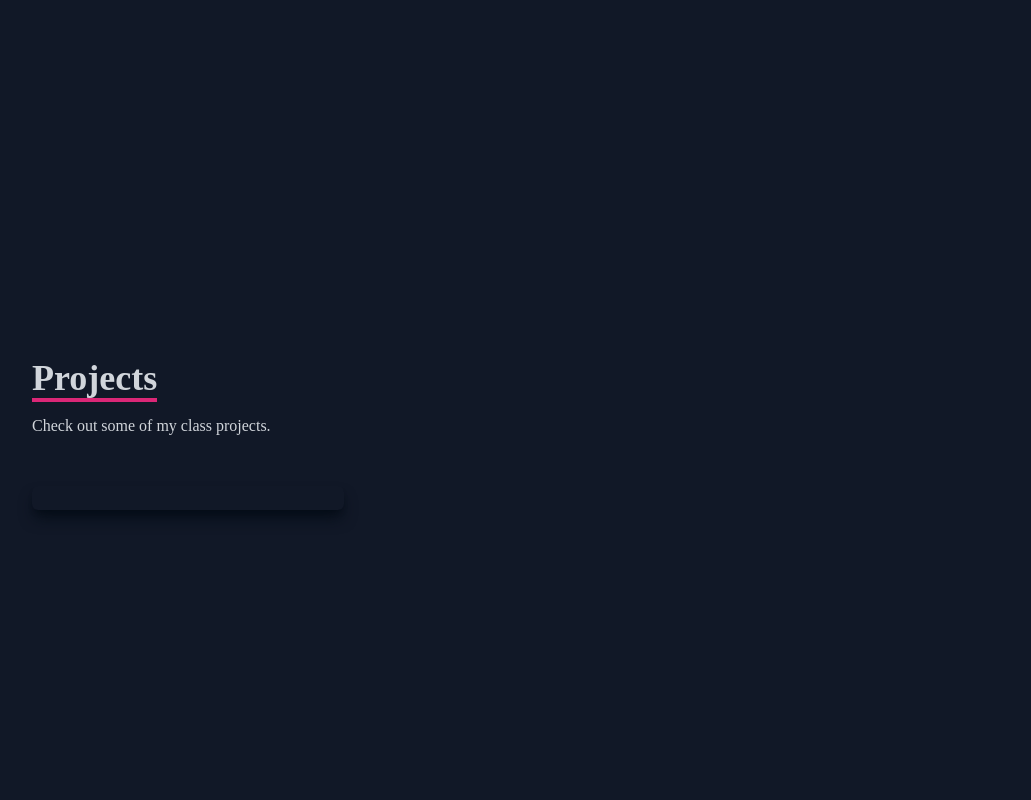
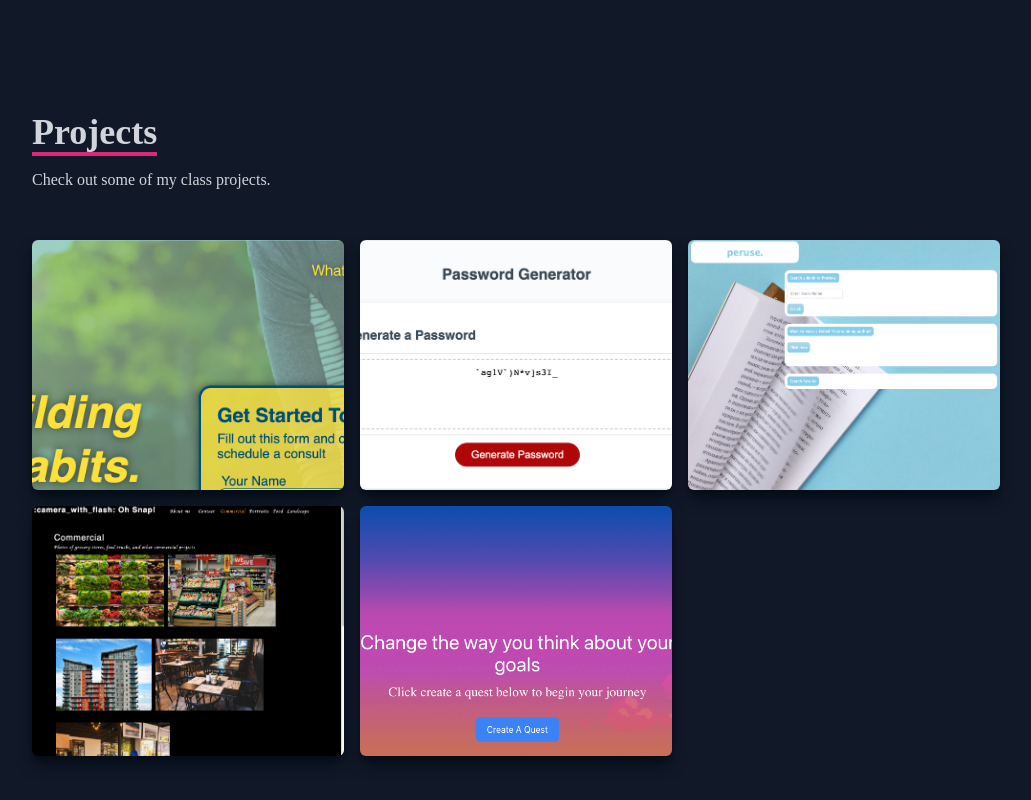
Before and after one commit to kylieogg/kylieogg-portfolio-react, a React (Create React App) app: page / in a window 1280 px wide. Shown: the part 2366-3166 px from the top of the page, without its empty margins (124-1155 px from the left). Built offline with nearby package versions, Linux system fonts and the light colour scheme.

Commit message:
updated cards for projects section to include photos and buttons

```diff
--- a/src/components/Projects.jsx
+++ b/src/components/Projects.jsx
@@ -1,4 +1,9 @@
-import React from 'react'
+import React from 'react';
+import Run from '../assets/run-buddy-image.png';
+import Password from '../assets/password-generator.png';
+import Peruse from '../assets/peruse.png';
+import Photo from '../assets/photo-port.png';
+import Awake from '../assets/awake.png';
 
 const Projects = () => {
   return (
@@ -9,24 +14,116 @@ const Projects = () => {
                 <p className='py-4'>Check out some of my class projects.</p>
             </div>
 
+            {/* Container */}
             <div className='grid sm:grid-cols-2 md:grid-cols-3 gap-4'>
-                <div className='shadow-lg shadow-[#040c16] group container rounded-md flex justify-center items-center mx-auto content-div'>
+
+                {/* Grid Item */}
+                <div
+                style={{backgroundImage: `url(${Run})`}}
+                className='shadow-lg shadow-[#040c16] group container rounded-md flex justify-center items-center mx-auto content-div'
+                >
 
                     {/* Hover Effects */}
-                    <div>
-                        <span>
-
+                    <div className='opacity-0 group-hover:opacity-100'>
+                        <span className='text-2xl font-bold text-white tracking-wider'>
+                            HTML/CSS Application
                         </span>
-                        <div>
+                        <div className='pt-8 text-center'>
                             <a href="/">
-                                <button></button>
+                                <button className='text-center rounded-lg px-4 py-3 m-2 bg-white text-gray-700 font-bold text-lg'>Demo</button>
                             </a>
                             <a href="/">
-                                <button></button>
+                                <button className='text-center rounded-lg px-4 py-3 m-2 bg-white text-gray-700 font-bold text-lg'>Repository</button>
                             </a>
                         </div>
                     </div>
                 </div>
+
+                <div
+                style={{backgroundImage: `url(${Password})`}}
+                className='shadow-lg shadow-[#040c16] group container rounded-md flex justify-center items-center mx-auto content-div'
+                >
+
+                    {/* Hover Effects */}
+                    <div className='opacity-0 group-hover:opacity-100'>
+                        <span className='text-2xl font-bold text-white tracking-wider'>
+                            JavaScript Application
+                        </span>
+                        <div className='pt-8 text-center'>
+                            <a href="/">
+                                <button className='text-center rounded-lg px-4 py-3 m-2 bg-white text-gray-700 font-bold text-lg'>Demo</button>
+                            </a>
+                            <a href="/">
+                                <button className='text-center rounded-lg px-4 py-3 m-2 bg-white text-gray-700 font-bold text-lg'>Repository</button>
+                            </a>
+                        </div>
+                    </div>
+                </div>
+
+                <div
+                style={{backgroundImage: `url(${Peruse})`}}
+                className='shadow-lg shadow-[#040c16] group container rounded-md flex justify-center items-center mx-auto content-div'
+                >
+
+                    {/* Hover Effects */}
+                    <div className='opacity-0 group-hover:opacity-100'>
+                        <span className='text-2xl font-bold text-white tracking-wider'>
+                            JavaScript/HTML/CSS Application
+                        </span>
+                        <div className='pt-8 text-center'>
+                            <a href="/">
+                                <button className='text-center rounded-lg px-4 py-3 m-2 bg-white text-gray-700 font-bold text-lg'>Demo</button>
+                            </a>
+                            <a href="/">
+                                <button className='text-center rounded-lg px-4 py-3 m-2 bg-white text-gray-700 font-bold text-lg'>Repository</button>
+                            </a>
+                        </div>
+                    </div>
+                </div>
+
+                <div
+                style={{backgroundImage: `url(${Photo})`}}
+                className='shadow-lg shadow-[#040c16] group container rounded-md flex justify-center items-center mx-auto content-div'
+                >
+
+                    {/* Hover Effects */}
+                    <div className='opacity-0 group-hover:opacity-100'>
+                        <span className='text-2xl font-bold text-white tracking-wider'>
+                            React JS Application
+                        </span>
+                        <div className='pt-8 text-center'>
+                            <a href="/">
+                                <button className='text-center rounded-lg px-4 py-3 m-2 bg-white text-gray-700 font-bold text-lg'>Demo</button>
+                            </a>
+                            <a href="/">
+                                <button className='text-center rounded-lg px-4 py-3 m-2 bg-white text-gray-700 font-bold text-lg'>Repository</button>
+                            </a>
+                        </div>
+                    </div>
+                </div>
+
+                <div
+                style={{backgroundImage: `url(${Awake})`}}
+                className='shadow-lg shadow-[#040c16] group container rounded-md flex justify-center items-center mx-auto content-div'
+                >
+
+                    {/* Hover Effects */}
+                    <div className='opacity-0 group-hover:opacity-100'>
+                        <span className='text-2xl font-bold text-white tracking-wider'>
+                            React JS Application
+                        </span>
+                        <div className='pt-8 text-center'>
+                            <a href="/">
+                                <button className='text-center rounded-lg px-4 py-3 m-2 bg-white text-gray-700 font-bold text-lg'>Demo</button>
+                            </a>
+                            <a href="/">
+                                <button className='text-center rounded-lg px-4 py-3 m-2 bg-white text-gray-700 font-bold text-lg'>Repository</button>
+                            </a>
+                        </div>
+                    </div>
+                </div>
+
+
             </div>
 
 
--- a/src/index.css
+++ b/src/index.css
@@ -13,3 +13,18 @@
         @apply cursor-pointer;
     }
 }
+
+.content-div {
+    background-repeat: no-repeat;
+    background-size: cover;
+    background-position: center;
+    height: 250px;
+}
+
+.content-div:hover {
+    background-image: linear-gradient(
+        to right,
+        rgba(112, 157, 255, 0.8),
+        hsla(242, 74%, 61%, 0.8)
+    )!important;
+}
```
